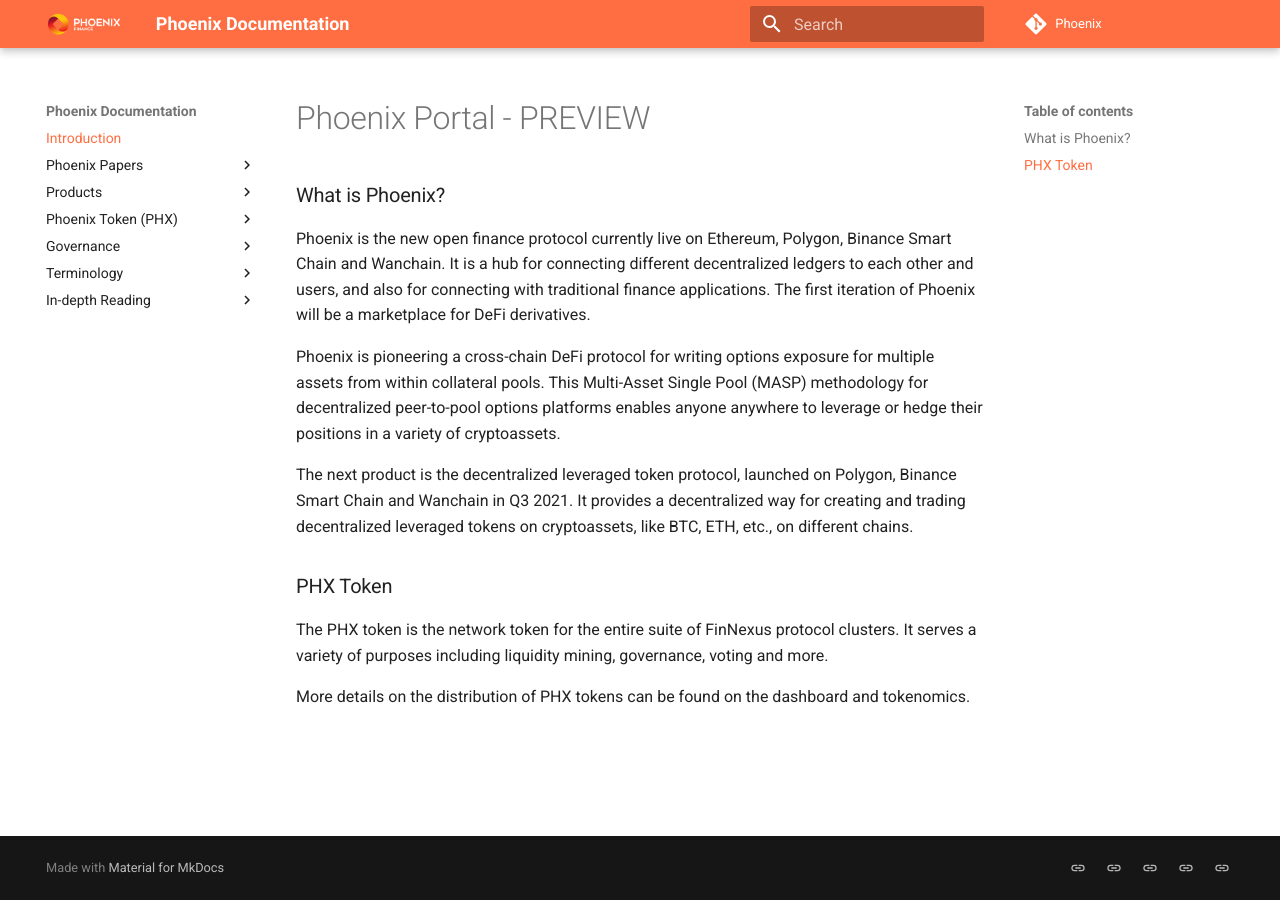
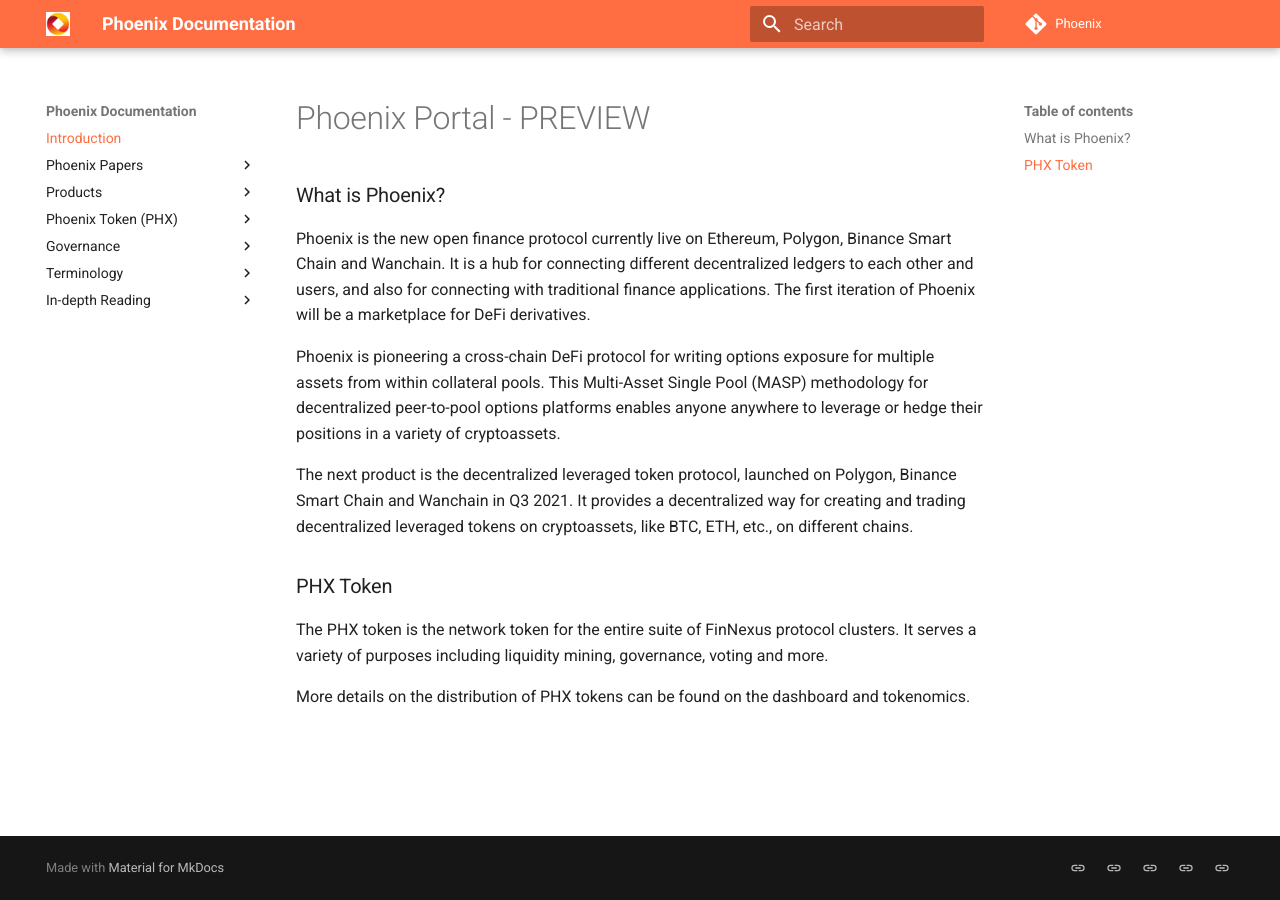
Before and after one commit to Phoenix-Finance/Phoenix-Documentation, an MkDocs documentation site: the page built from content/index.md, in a window 1280 px wide. Built offline with MkDocs 1.6.1 and Material for MkDocs 9.7.7, drawn with Linux system fonts in a browser that asks for light colours.

Commit message:
Update mkdocs.yml

```diff
--- a/mkdocs.yml
+++ b/mkdocs.yml
@@ -79,7 +79,7 @@ theme:
   palette:
     primary: 'deep orange'
     accent: 'deep purple'
-  logo: 'img/logos/PHX logo white_2.png'
+  logo: 'img/logos/PHX_LOGO_256x256.png'
   favicon: 'img/favicon.ico'
   feature:
     tabs: false
```
